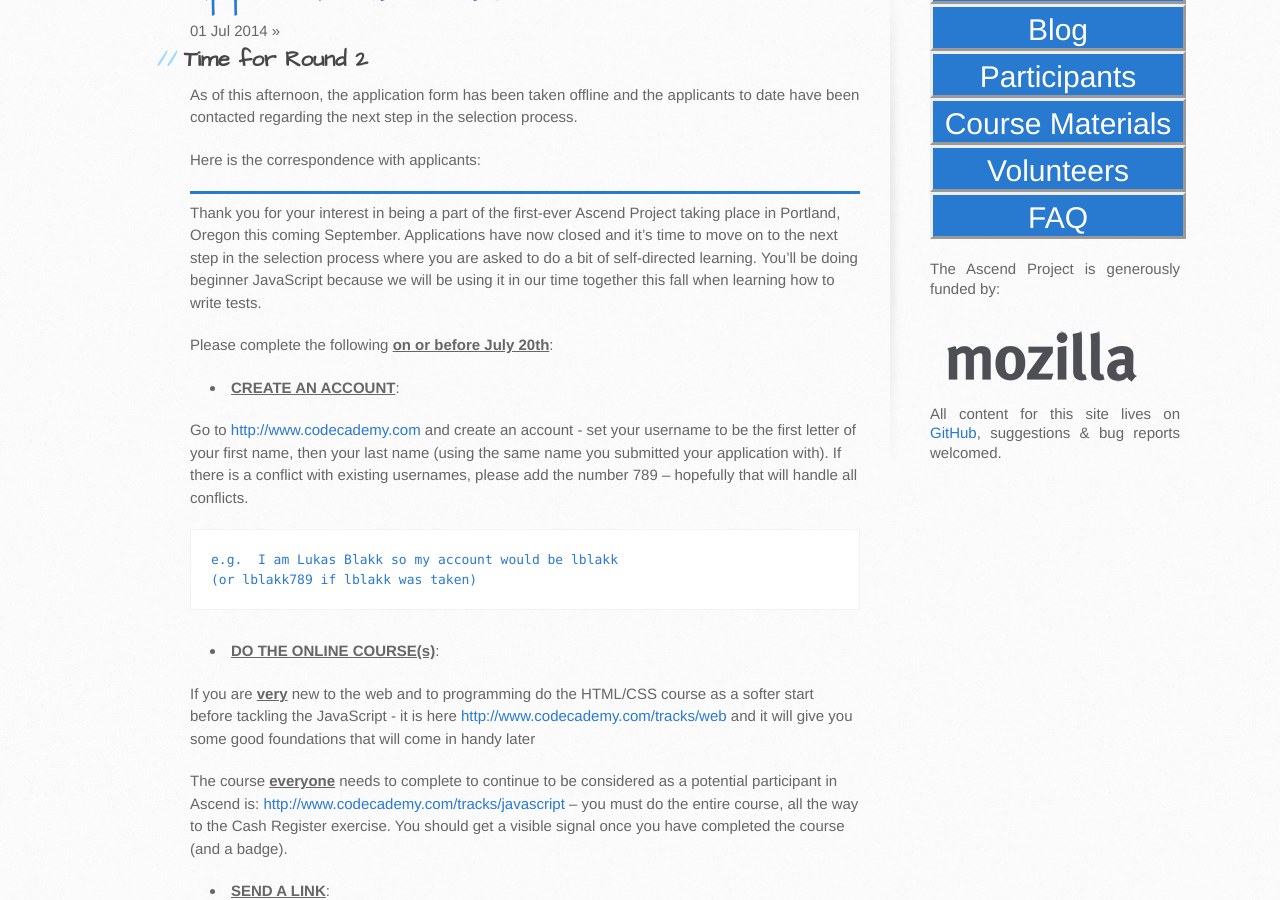
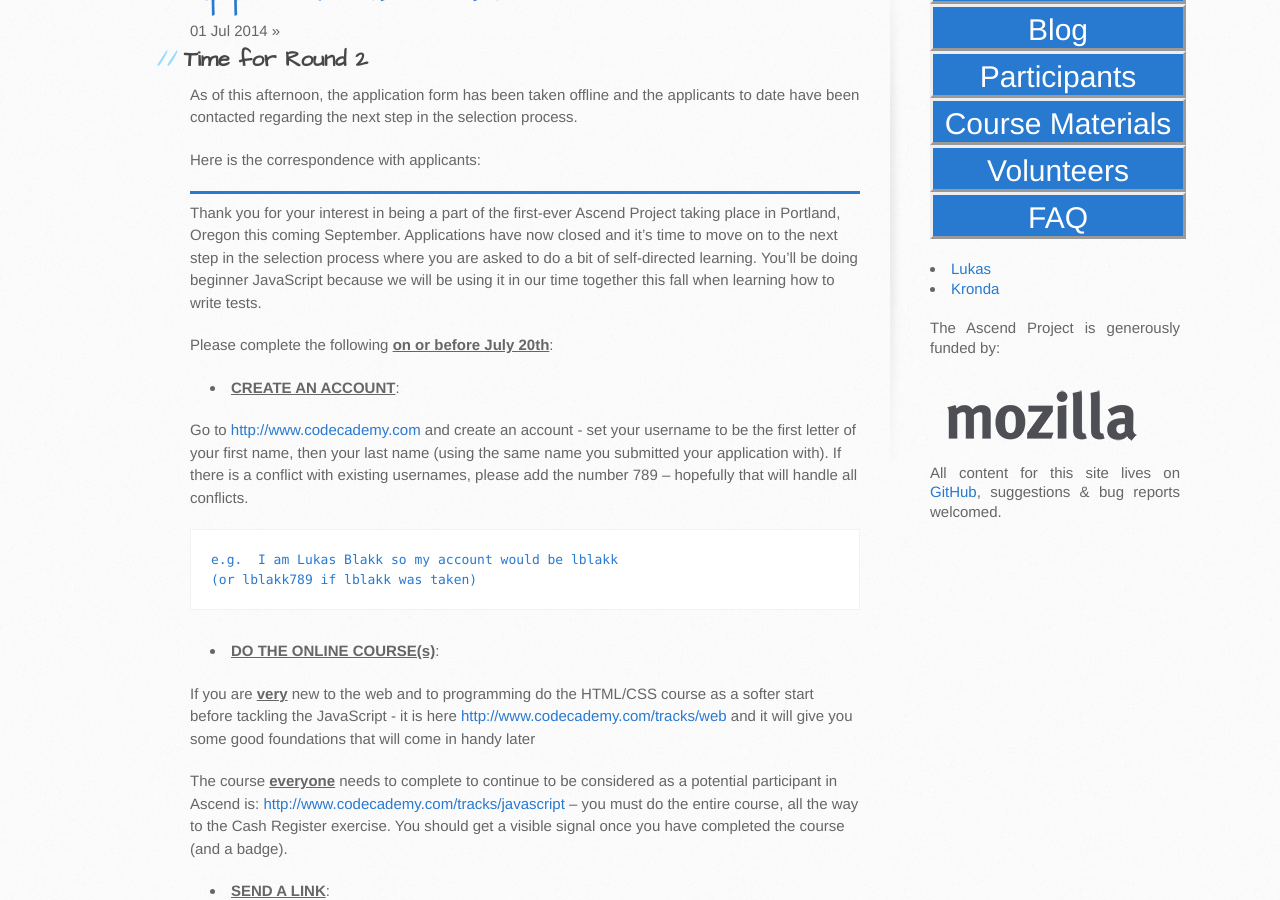
Before and after one commit to mozilla/ascendproject, a Jekyll site: the page built from index.html, in a window 1280 px wide and 900 px high, scrolled down 410 px. Built offline with Jekyll 4.4.1, drawn with Linux system fonts in a browser that asks for light colours.

Commit message:
WIP on multiple blogs

```diff
--- a/_config.yml
+++ b/_config.yml
@@ -25,3 +25,11 @@
   url: /volunteers/index.html
 - title: FAQ
   url: /faq/index.html
+
+
+# Test Blogs
+participants:
+- title: Lukas
+  url: /lukas/index.html
+- title: Kronda
+  url: /kronda/index.html
--- /dev/null
+++ b/_layouts/blogs.html
@@ -0,0 +1,76 @@
+<!DOCTYPE html>
+<html>
+  <head>
+    <meta charset='utf-8'>
+    <meta http-equiv="X-UA-Compatible" content="chrome=1">
+    <meta name="viewport" content="width=device-width, initial-scale=1, maximum-scale=1">
+    <link href='https://fonts.googleapis.com/css?family=Architects+Daughter' rel='stylesheet' type='text/css'>
+    <link rel="stylesheet" type="text/css" href="/stylesheets/stylesheet.css" media="screen" />
+    <link rel="stylesheet" type="text/css" href="/stylesheets/pygment_trac.css" media="screen" />
+    <link rel="stylesheet" type="text/css" href="/stylesheets/print.css" media="print" />
+
+    <!--[if lt IE 9]>
+    <script src="//html5shiv.googlecode.com/svn/trunk/html5.js"></script>
+    <![endif]-->
+
+    <title> {{ page.title }} </title>
+  </head>
+
+  <body>
+    <header>
+      <div class="inner">
+        <a href="{{ site.homeurl }}"><h1> {{ site.title }}</h1></a>
+        <h2>{{ site.description }}</h2>
+        <a href="mailto:{{ site.email }}?Subject=[ascendproject] Inquiry from Website" class="button">Contact Us!</a>
+      </div>
+    </header>
+
+    <div id="content-wrapper">
+      <div class="inner clearfix">
+        <section id="main-content">
+
+          {{ content }}
+
+        </section>
+
+        <aside id="sidebar">
+          <nav class="nav-primary" role="navigation">
+            <ul>
+                {% for link in site.navigation %}
+                {% if page.url == link.url %}
+                <li class="active">
+                {% else %}
+                <li>
+                {% endif %}
+                    <a href="{{link.url}}">{{link.title}}</a>
+                </li>
+              {% endfor %}
+            </ul>
+          </nav>
+
+          <nav class="nav-participants" role="navigation">
+            <ul>
+                {% for link in site.participants %}
+                {% if page.url == link.url %}
+                <li class="active">
+                {% else %}
+                <li>
+                {% endif %}
+                    <a href="{{link.url}}">{{link.title}}</a>
+                </li>
+              {% endfor %}
+            </ul>
+          </nav>
+
+          <div class="sponsor">
+            <p>The Ascend Project is generously funded by:</p>
+            <a href="http://mozilla.org"><img src="{{ site.baseurl }}/images/mozilla_wordmark_small.png" /></a>
+            <p>All content for this site lives on <a href="{{ site.github }}">GitHub</a>, suggestions & bug reports welcomed.</p>
+          </div>
+        </aside>
+      </div>
+    </div>
+    {% include footer.html %}
+
+  </body>
+</html>
--- a/index.html
+++ b/index.html
@@ -1,5 +1,5 @@
 ---
-layout: default
+layout: blogs
 title: Ascend Project - Home
 ---
 
```
Also changed, not shown: kronda.md (added, +7 -0 lines), lukas.md (added, +7 -0 lines).
